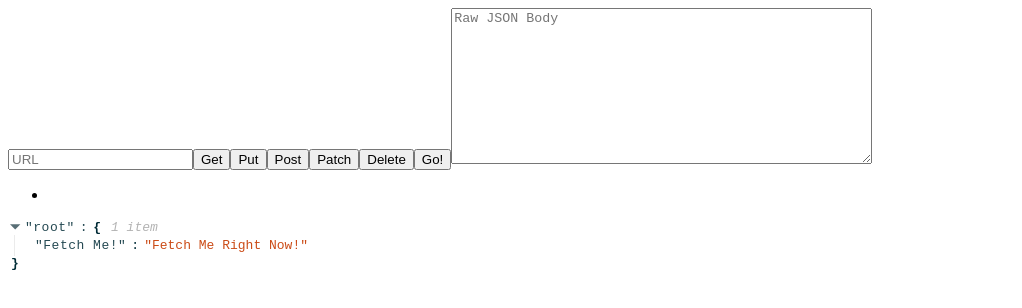
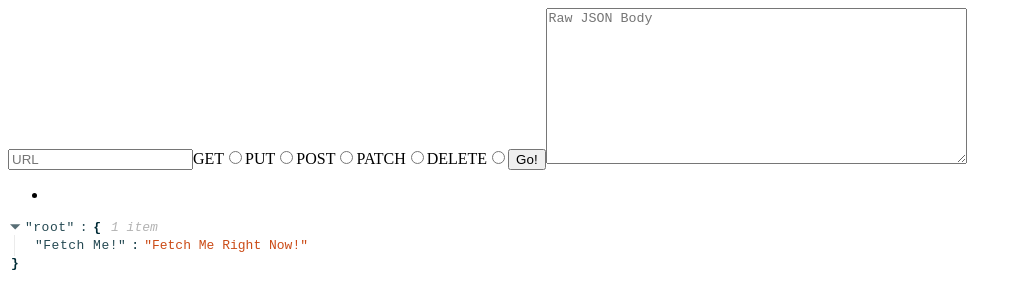
Before and after one commit to dimitraweinstein/no-resty-for-me, a React app: page / in a window 1280 px wide. Shown: the top 308 px of the page, without its empty margins (0-1022 px from the left). Built offline with nearby package versions, Linux system fonts and the light colour scheme.

Commit message:
updated radio buttons to actually be radio buttons, added labels and props as appropriate

```diff
--- a/src/components/Controls.jsx
+++ b/src/components/Controls.jsx
@@ -1,7 +1,7 @@
 import React from 'react';
 import PropTypes from 'prop-types';
 
-const Controls = ({ url, body, onChange, onClick, onSubmit }) => {
+const Controls = ({ url, body, onChange, onSubmit }) => {
   return (
     <>
       <form onSubmit={onSubmit}>
@@ -13,26 +13,41 @@ const Controls = ({ url, body, onChange, onClick, onSubmit }) => {
           value={url}
           onChange={onChange}
         />
-        <button
+        <label htmlFor="get">GET</label>
+        <input
+          id="get"
           type="radio"
-          aria-label="method"
-          onClick={onClick}>Get</button>
-        <button
+          name="method"
+          value="GET"
+          onChange={onChange} />
+        <label htmlFor="put">PUT</label>
+        <input
+          id="put"
           type="radio"
-          aria-label="method"
-          onClick={onClick}>Put</button>
-        <button
+          name="method"
+          value="PUT"
+          onChange={onChange} />
+        <label htmlFor="post">POST</label>
+        <input
+          id="post"
           type="radio"
-          aria-label="method"
-          onClick={onClick}>Post</button>
-        <button
+          name="method"
+          value="POST"
+          onChange={onChange} />
+        <label htmlFor="patch">PATCH</label>
+        <input
+          id="patch"
           type="radio"
-          aria-label="method"
-          onClick={onClick}>Patch</button>
-        <button
+          name="method"
+          value="PATCH"
+          onChange={onChange} />
+        <label htmlFor="delete">DELETE</label>
+        <input
+          id="delete"
           type="radio"
-          aria-label="method"
-          onClick={onClick}>Delete</button>
+          name="method"
+          value="DELETE"
+          onChange={onChange} />
         <button
           aria-label="request"
           type="submit">Go!</button>
@@ -53,7 +68,6 @@ Controls.propTypes = {
   url: PropTypes.string.isRequired,
   body: PropTypes.string.isRequired,
   onChange: PropTypes.func.isRequired,
-  onClick: PropTypes.func.isRequired,
   onSubmit: PropTypes.func.isRequired,
 };
 
--- a/src/containers/RestyContainer.jsx
+++ b/src/containers/RestyContainer.jsx
@@ -7,7 +7,6 @@ import { fetchApi } from '../services/restyFetchApi';
 
 export default class RestyContainer extends Component {
   state = {
-    loading: false,
     url: '',
     method: '',
     body: '',
@@ -20,40 +19,26 @@ export default class RestyContainer extends Component {
     this.setState({ [event.target.name]: event.target.value });
   }
 
-  handleClick = (event) => {
-
-  }
-
   handleSubmit = async (event) => {
     event.preventDefault();
-    this.setState({ loading: true });
-    //fetch data function here
-    const jsonResponse = await fetchApi(this.state.url);
-    //set fetched data to state and set loading state to false
-    this.setState({ jsonResponse, loading: false });
+    const { url, method, body } = this.state;
+    const jsonResponse = await fetchApi(url, method, body);
+    this.setState({ jsonResponse });
   }
 
   render() {
-    const { loading, url, body, jsonResponse } = this.state;
+    const { url, method, body, jsonResponse } = this.state;
     return (
       <>
         <Controls
           url={url}
+          method={method}
           body={body}
           onChange={this.handleChange}
           onSubmit={this.handleSubmit}
         />
-
-        { loading ? (<img
-          // eslint-disable-next-line max-len
-          src="https://icon-library.com/images/ajax-loading-icon/ajax-loading-icon-2.jpg"
-          alt="loading spinner" />) : (
-          <>
-            <History url={url} />
-            <Display jsonResponse={jsonResponse} />
-          </>
-        )
-        }
+        <History url={url} />
+        <Display jsonResponse={jsonResponse} />
       </>
     );
   }
```
